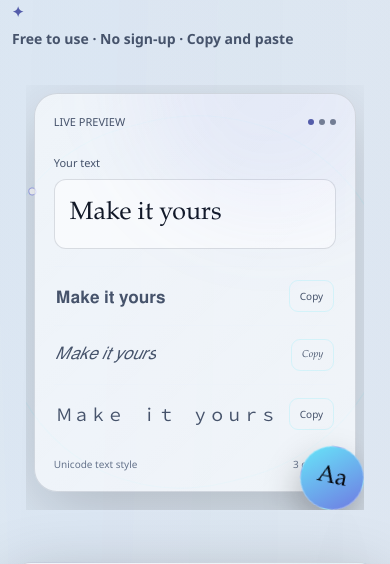
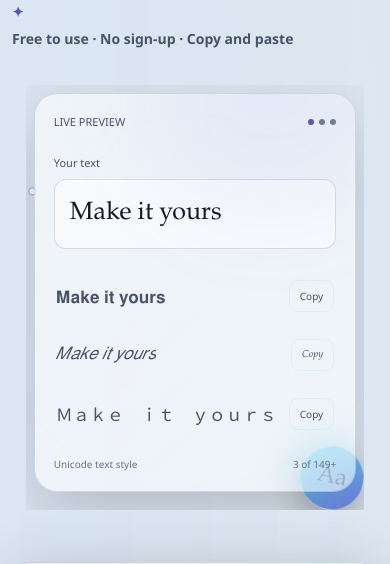
Before and after one commit to jutt1554295-tech/fancycustomfonts, a Next.js app: page / in a window 390 px wide. Shown: the part 559-1123 px from the top of the page. Built offline with nearby package versions, Linux system fonts and the light colour scheme; no server answers.

Commit message:
Implement responsive styles for hero components
Add responsive styles for hero visual and card elements.

```diff
--- a/app/globals.css
+++ b/app/globals.css
@@ -1374,3 +1374,28 @@ line-clamp: 2;; }
     transition: none !important;
   }
 }
+@media (max-width: 720px) {
+  .hero-visual {
+    background: none !important;
+    border: 0 !important;
+    box-shadow: none !important;
+    outline: 0 !important;
+    filter: none !important;
+  }
+
+  .hero-visual::before,
+  .hero-visual::after {
+    background: transparent !important;
+    box-shadow: none !important;
+  }
+
+  .hero-card {
+    position: relative;
+    z-index: 2;
+  }
+
+  .hero-orbit {
+    z-index: 1;
+    background: transparent !important;
+  }
+}
```
